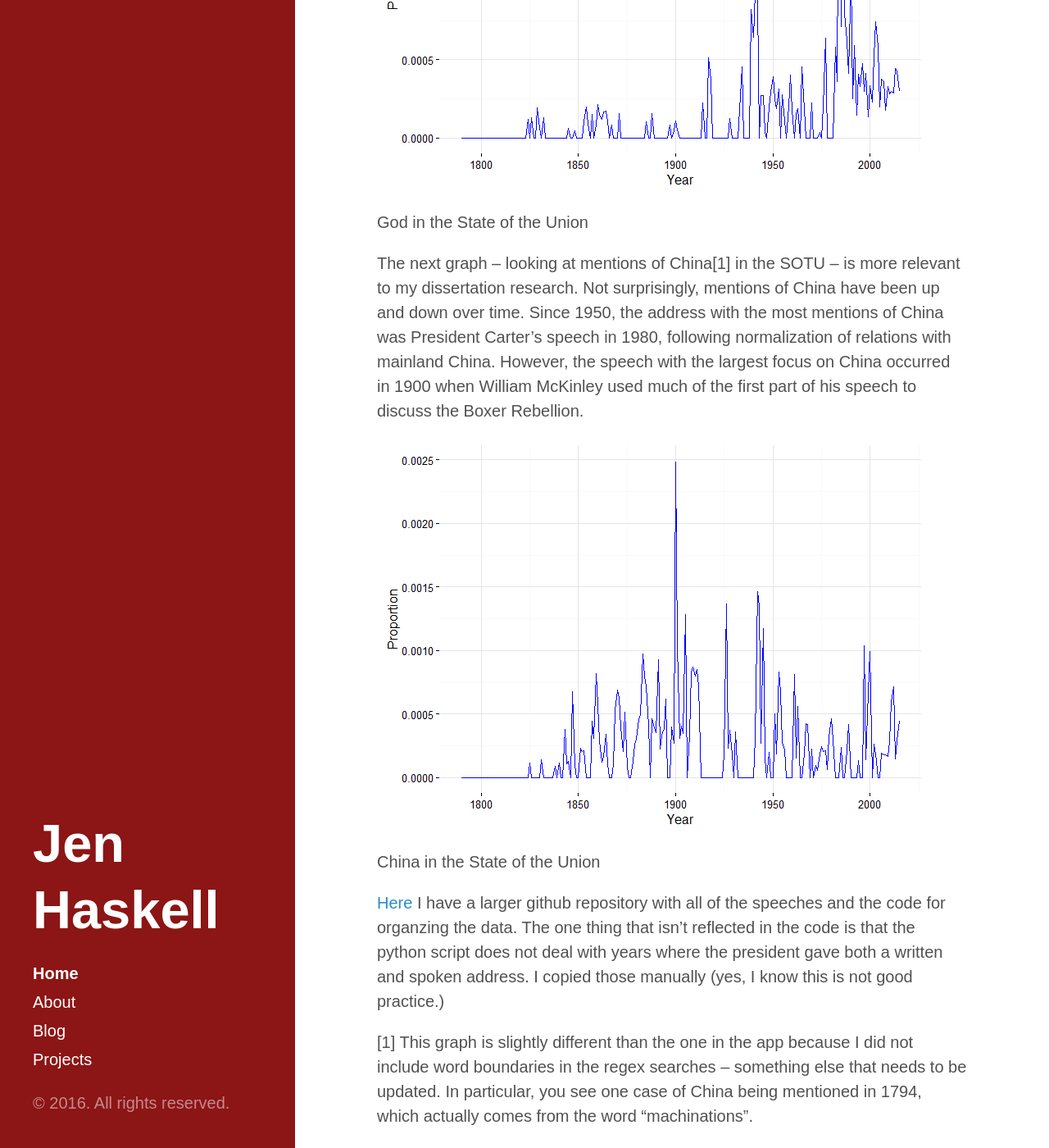
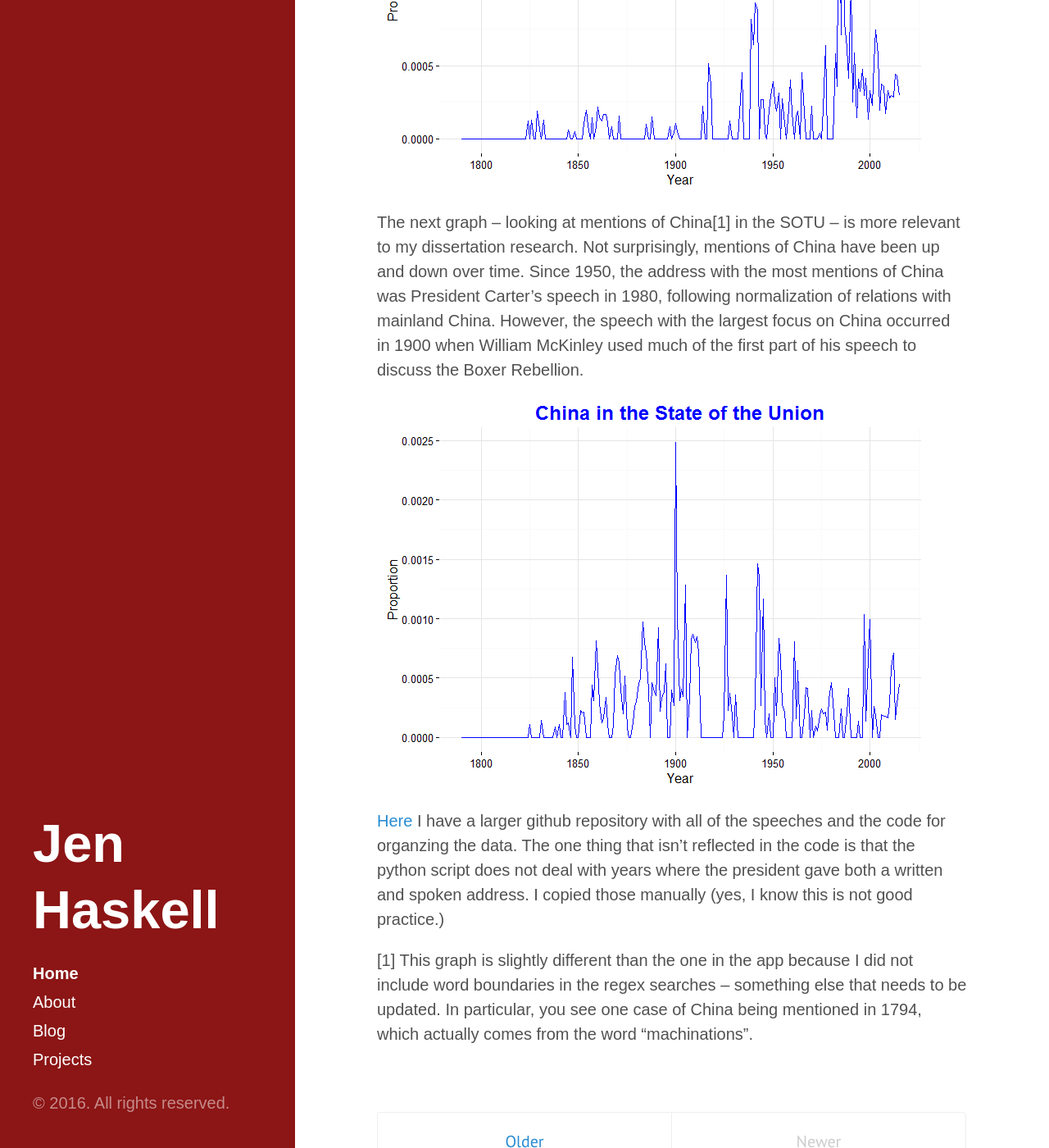
Before and after one commit to jchaskell/jchaskell.github.io, a Jekyll site: the page built from index.html, in a window 1280 px wide and 1400 px high, scrolled down 814 px. Shown: the whole window at 82% size. Built offline with Jekyll 4.4.1, drawn with Linux system fonts in a browser that asks for light colours; the list of posts is cut into pages by our own code.

Commit message:
SOTU post fixed figures again

```diff
--- a/_posts/2016-05-02-SOTU-App.md
+++ b/_posts/2016-05-02-SOTU-App.md
@@ -4,17 +4,11 @@ The app is relatively basic; I limit users to looking at a set of 31 different w
 
 One of my favorite graphs is the one for "God". We are so used to politicians ending speeches with "God bless the United States of America," but it is a relatively new phenomenon (Also see [James Fallows on this](http://www.theatlantic.com/technology/archive/2009/01/sorry-to-hear-obama-talking-this-way/9308/)). And it wasn't until the 1940s and 50s that God became a frequent part of SOTU addresses.
 
-<img src="../figures/sotu1-1.png" alt="God in the State of the Union"  />
-<p class="caption">
-God in the State of the Union
-</p>
+![](figures/sotu1-1.png)<!-- -->
 
 The next graph -- looking at mentions of China[1] in the SOTU -- is more relevant to my dissertation research. Not surprisingly, mentions of China have been up and down over time. Since 1950, the address with the most mentions of China was President Carter's speech in 1980, following normalization of relations with mainland China. However, the speech with the largest focus on China occurred in 1900 when William McKinley used much of the first part of his speech to discuss the Boxer Rebellion.
 
-<img src="../figures/sotu2-1.png" alt="China in the State of the Union"  />
-<p class="caption">
-China in the State of the Union
-</p>
+![](figures/sotu2-1.png)<!-- -->
 
 [Here](https://github.com/jchaskell/SOTU) I have a larger github repository with all of the speeches and the code for organzing the data. The one thing that isn't reflected in the code is that the python script does not deal with years where the president gave both a written and spoken address. I copied those manually (yes, I know this is not good practice.)
 
```
Also changed, not shown: figures/sotu1-1.png, figures/sotu2-1.png.
